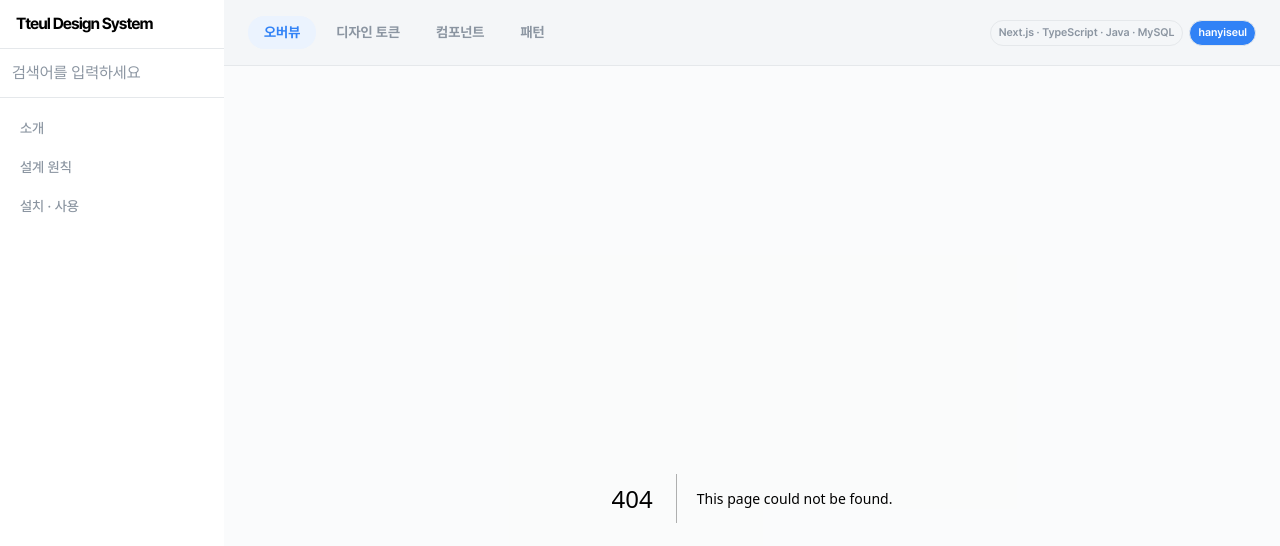
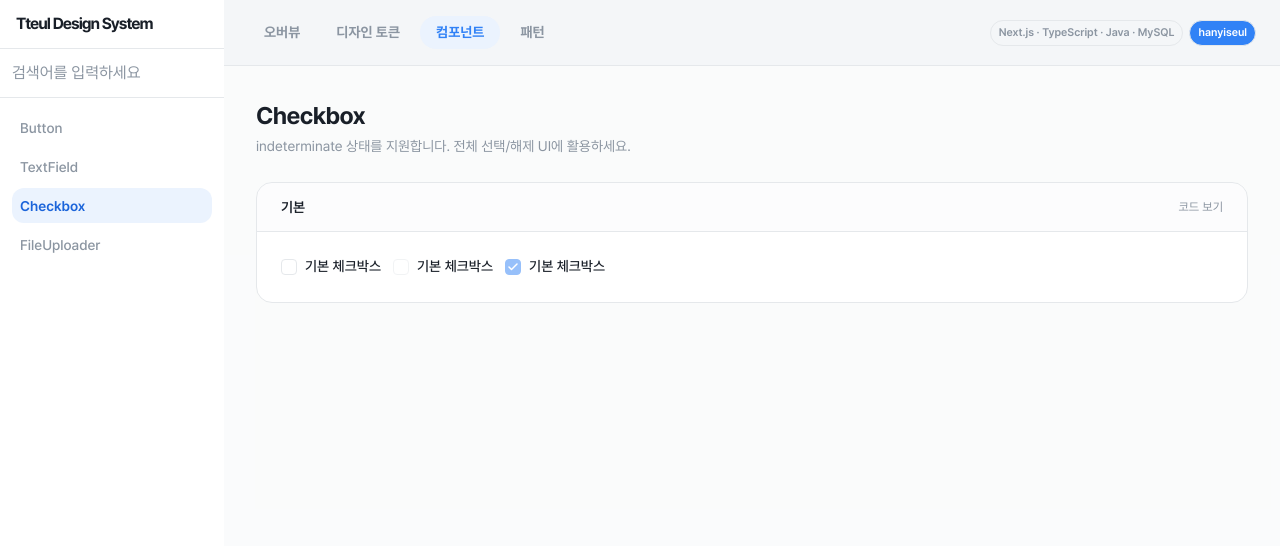
Before and after one commit to hanyiseul/Tteul-Design-System, a Next.js app in the folder frontend-next/: page /component/checkbox in a window 1280 px wide. Before the commit this address had no page. Shown: the top 546 px of the page. Built offline with nearby package versions, Linux system fonts and the light colour scheme.

Commit message:
feat: 체크박스 컴포넌트 구현 및 체크박스 가이드 페이지 작업

```diff
--- /dev/null
+++ b/frontend-next/src/app/(docs)/component/checkbox/page.tsx
@@ -0,0 +1,30 @@
+import { Checkbox } from "@/shared/components/Checkbox/Checkbox"
+import Title from "@/shared/components/Title/Title"
+import GuideBox from "@/shared/components/guideBox/GuideBox"
+
+const checkboxCode = `<Checkbox text="기본 체크박스"/>
+<Checkbox text="기본 체크박스" disabled />
+<Checkbox text="기본 체크박스" disabled checked />`
+
+const page = () => {
+  return (
+    <div className="content">
+      <Title
+        title="Checkbox"
+        desc="indeterminate 상태를 지원합니다. 전체 선택/해제 UI에 활용하세요."
+      />
+
+      <GuideBox
+        title="기본"
+        code={checkboxCode}
+        collapsible
+      >
+        <Checkbox text="기본 체크박스"/>
+        <Checkbox text="기본 체크박스" disabled />
+        <Checkbox text="기본 체크박스" disabled checked />
+      </GuideBox>
+
+    </div>
+  )
+}
+export default page
--- /dev/null
+++ b/frontend-next/src/shared/components/Checkbox/Checkbox.css
@@ -0,0 +1,49 @@
+.checkbox {
+  display: flex;
+  align-items: center;
+  gap: var(--spaceSm);
+}
+.checkbox .inputChk {
+  appearance: none;
+  position: relative;
+  width: 16px;
+  height: 16px;
+  border: 1px solid var(--gray200);
+  border-radius: var(--radiusSm);
+  background-color: var(--white);
+  cursor: pointer;
+  flex-shrink: 0;
+  transition: var(--transitionFast);
+}
+.checkbox .inputChk:checked  {
+  background-color: var(--primary);
+  border-color: var(--primary);
+}
+.checkbox .inputChk:checked::after {
+  content: "";
+  position: absolute;
+  left: -1px;
+  top: -1px;
+  display: block;
+  width: 16px;
+  height: 16px;
+  background: url("/icons/icon_check.svg") no-repeat center center / 12px;
+}
+.checkbox .inputChk:focus-visible {
+  outline: 2px solid var(--primaryHover);
+  outline-offset: 1px;
+}
+.checkbox .inputChk:disabled {
+  border-color: var(--gray200);
+  opacity: 0.5;
+  cursor: not-allowed;
+}
+.checkbox .inputChk:checked:disabled {
+  border-color: var(--primary);
+  opacity: 0.5;
+}
+.checkbox label {
+  font-size: var(--fsSm);
+  font-weight: var(--fwMd);
+  line-height: var(--shMd);
+}
--- /dev/null
+++ b/frontend-next/src/shared/components/Checkbox/Checkbox.tsx
@@ -0,0 +1,22 @@
+import cn from "@/shared/utils/cn";
+import { ComponentProps, useId } from "react";
+import "./Checkbox.css"
+
+type CheckboxProps = ComponentProps<"input">;
+
+type CheckboxType = {
+  id?: string;
+  text: string;
+} & CheckboxProps;
+
+export const Checkbox = ({className="", id, text, ...props}: CheckboxType) => {
+  const randomId = useId();
+  const checkboxId = id ?? randomId;
+
+  return (
+    <div className="checkbox">
+      <input type="checkbox" className={cn("inputChk", className)} id={checkboxId}  {...props}/>
+      <label htmlFor={checkboxId} className="labelChk">{text}</label>
+    </div>
+  )
+}
--- a/frontend-next/src/shared/constants/navigation.ts
+++ b/frontend-next/src/shared/constants/navigation.ts
@@ -50,6 +50,7 @@ export const sidebarMenus: Record<string, SidebarMenuItem[]>  = {
   component: [
     { label: "Button", path: "/component/button" },
     { label: "TextField", path: "/component/textField" },
+    { label: "Checkbox", path: "/component/checkbox" },
     { label: "FileUploader", path: "/file-uploader" },
   ],
 
```
Also changed, not shown: frontend-next/public/icons/icon_check.svg (added).
